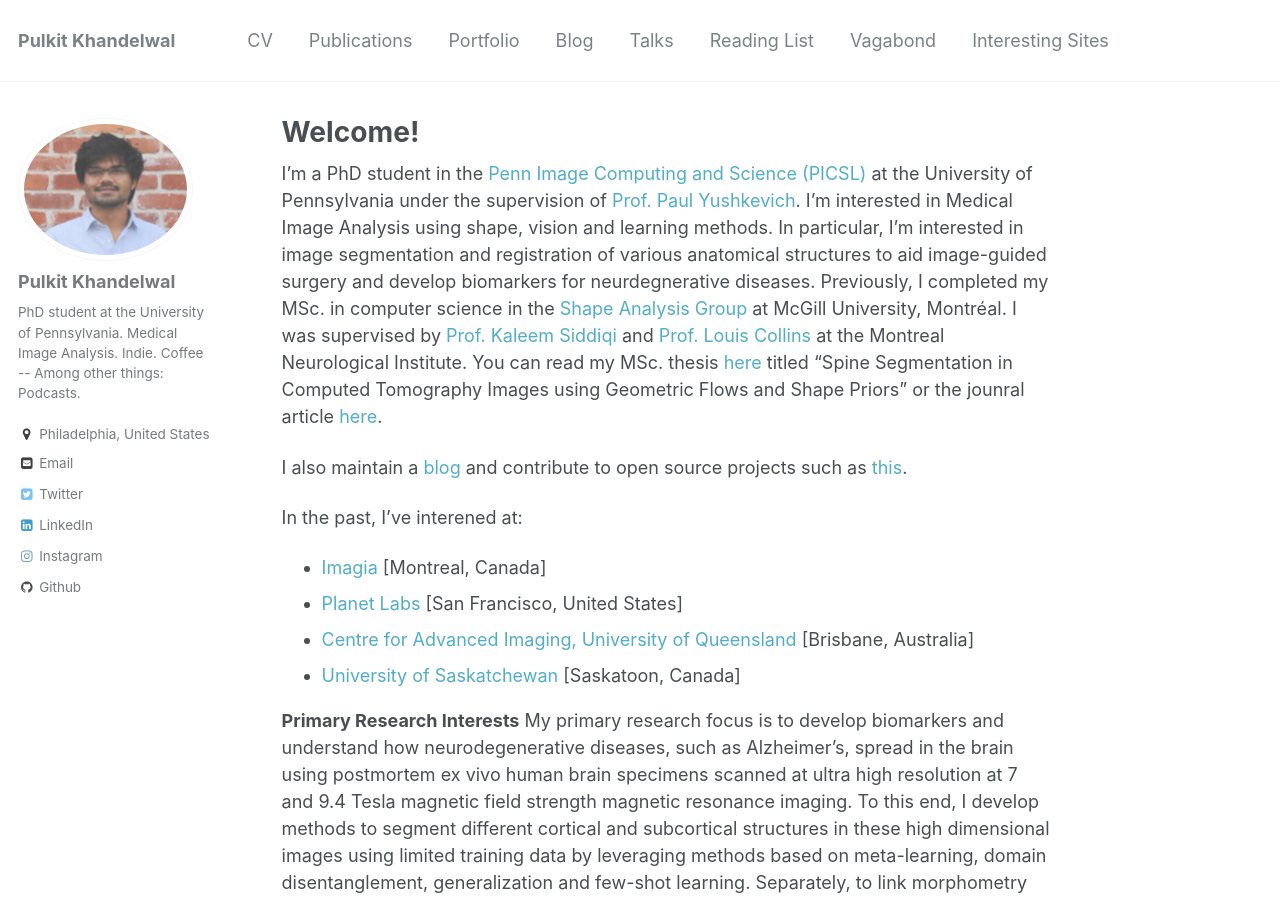
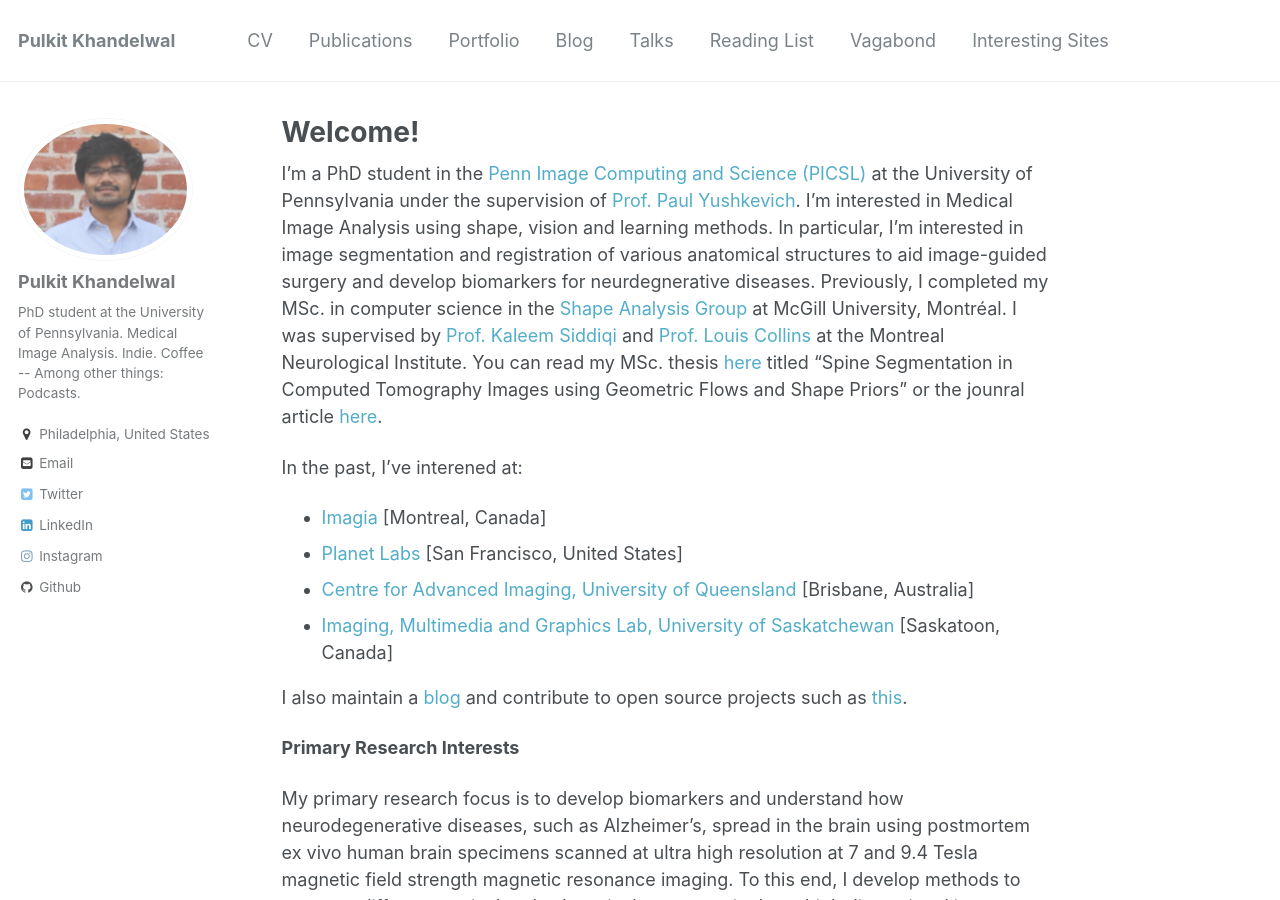
Before and after one commit to Pulkit-Khandelwal/pulkit-khandelwal.github.io, a Jekyll site: the page built from _pages/about.md, in a window 1280 px wide and 900 px high. Built offline with Jekyll 4.4.1, drawn with Linux system fonts in a browser that asks for light colours.

Commit message:
Update about.md

```diff
--- a/_pages/about.md
+++ b/_pages/about.md
@@ -11,15 +11,16 @@ redirect_from:
 I'm a PhD student in the [Penn Image Computing and Science (PICSL)](http://picsl.upenn.edu/) at the University of Pennsylvania under the supervision of [Prof. Paul Yushkevich](https://www.med.upenn.edu/apps/faculty/index.php/g275/p2693923). I'm interested in Medical Image Analysis using shape, vision and learning methods. In particular, I'm interested in image segmentation and registration of various anatomical structures to aid image-guided surgery and develop biomarkers for neurdegnerative diseases. Previously, I completed my MSc. in computer science in the [Shape Analysis Group](http://www.cim.mcgill.ca/~shape/) at McGill University, Montréal. I was supervised by [Prof. Kaleem Siddiqi](http://www.cim.mcgill.ca/~siddiqi/) and [Prof. Louis Collins](http://nist.mni.mcgill.ca/) at the Montreal Neurological Institute. You can read my MSc. thesis [here](https://escholarship.mcgill.ca/concern/theses/4b29bb21t) titled "Spine Segmentation in Computed
 Tomography Images using Geometric Flows and Shape Priors" or the jounral article [here](https://www.frontiersin.org/articles/10.3389/fcomp.2021.592296/full).
 
-I also maintain a [blog](https://pulkit-khandelwal.github.io/blog/) and contribute to open source projects such as [this](https://github.com/Pulkit-Khandelwal/Reinforcement-Learning-Notebooks).
-
 In the past, I've interened at:
 * [Imagia](https://imagia.com/) [Montreal, Canada]
 * [Planet Labs](https://www.planet.com/) [San Francisco, United States]
 * [Centre for Advanced Imaging, University of Queensland](https://cai.centre.uq.edu.au/) [Brisbane, Australia]
-* [University of Saskatchewan](https://www.cs.usask.ca/research/research-labs/imaging-multimedia-and-graphics.php) [Saskatoon, Canada]
+* [Imaging, Multimedia and Graphics Lab, University of Saskatchewan](https://www.cs.usask.ca/research/research-labs/imaging-multimedia-and-graphics.php) [Saskatoon, Canada]
+
+I also maintain a [blog](https://pulkit-khandelwal.github.io/blog/) and contribute to open source projects such as [this](https://github.com/Pulkit-Khandelwal/Reinforcement-Learning-Notebooks).
 
 **Primary Research Interests**
+
 My primary research focus is to develop biomarkers and understand how neurodegenerative diseases, such as Alzheimer’s, spread in the brain using postmortem ex vivo human brain specimens scanned at ultra high resolution at 7 and 9.4 Tesla magnetic field strength magnetic resonance imaging. To this end, I develop methods to segment different cortical and subcortical structures in these high dimensional images using limited training data by leveraging methods based on meta-learning, domain disentanglement, generalization and few-shot learning. Separately, to link morphometry with underlying neuropathology, I’ve developed an end to end network to register ex vivo and in vivo images via generative adversarial networks within a contrastive learning framework and diffeomorphic deformable 3D image registration algorithms.
 
 I’ve also developed methods based on geometric level sets and shape priors and geometric constraints based on medial axis representations to segment vertebrae in computed tomography images, to help image-guided neurosurgery. Furthermore, I’ve explored graph-based network analysis methods to investigate possible computational biomarkers to distinguish patients within the Alzheimer’s Disease spectrum.
@@ -28,6 +29,7 @@ In my spare time, I read poetry, books, listen to podcasts, nerd out on coffee,
 I believe in [**Slow Science**](http://slow-science.org/).
 
 **NEWS**
+
 Invited as a guest on the podcast, "Abstract: The Future of Science". Listen [here](https://anchor.fm/abstractcast).
 
 CV February 2022 available [**here**](https://github.com/Pulkit-Khandelwal/pulkit-khandelwal.github.io/blob/master/Pulkit_Khandelwal_CV.pdf)
```
